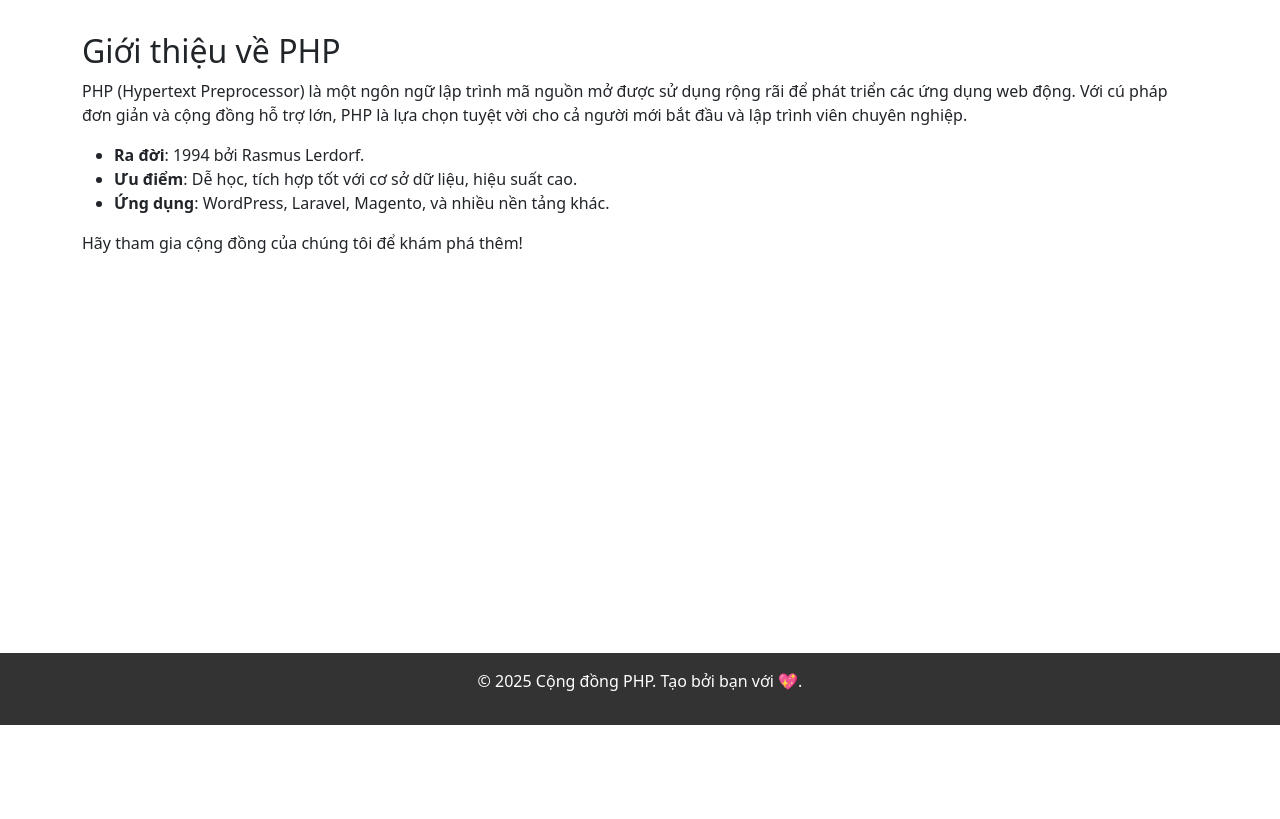
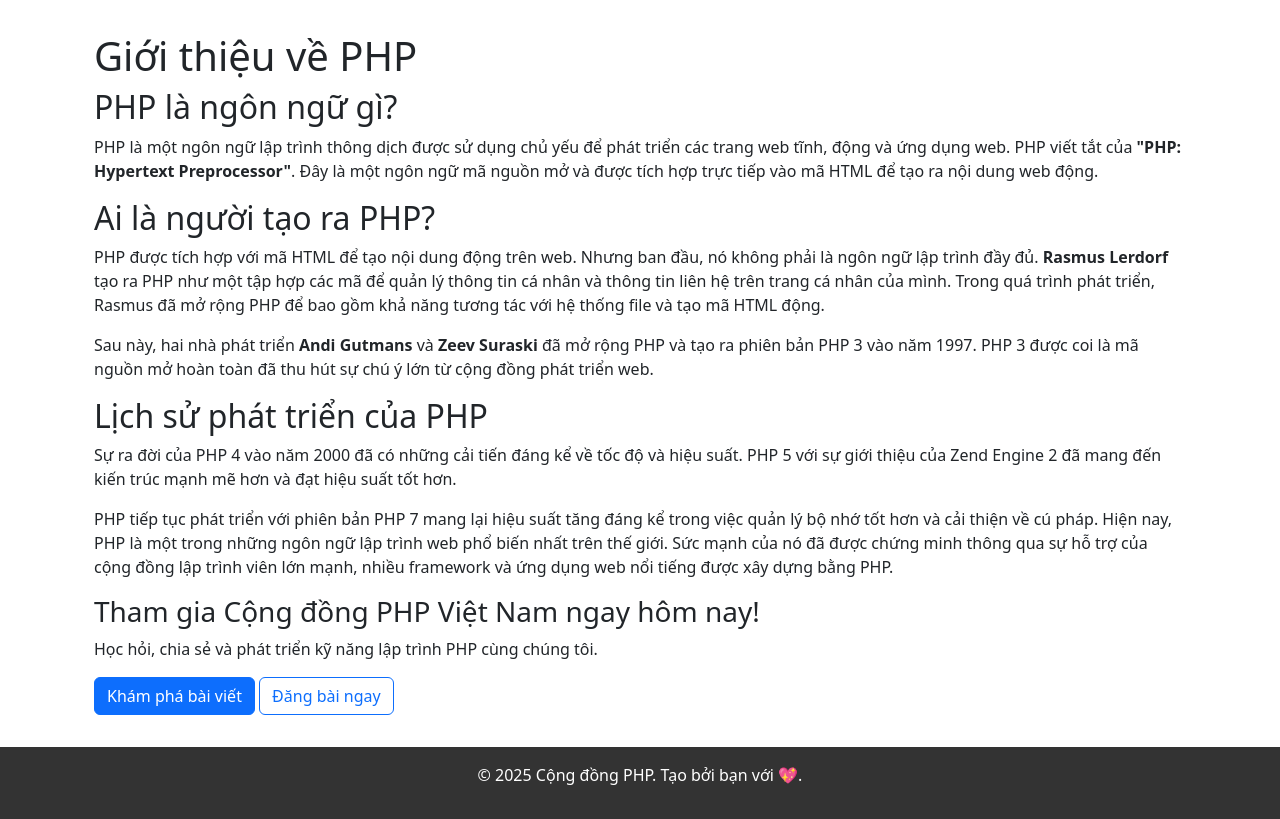
Before and after one commit to banh251o/doanphp, a PHP site: page /about.php in a window 1280 px wide. Shown: the part 75-894 px from the top of the page. Before the commit the page ends 800 px from the top, so only its background shows below. Run offline with PHP 8.4, Linux system fonts and the light colour scheme.

Commit message:
Trang giới thiệu

```diff
--- a/about.php
+++ b/about.php
@@ -1,10 +1,41 @@
-<?php include 'includes/header.php'; ?>
-<h2>Giới thiệu về PHP</h2>
-<p>PHP (Hypertext Preprocessor) là một ngôn ngữ lập trình mã nguồn mở được sử dụng rộng rãi để phát triển các ứng dụng web động. Với cú pháp đơn giản và cộng đồng hỗ trợ lớn, PHP là lựa chọn tuyệt vời cho cả người mới bắt đầu và lập trình viên chuyên nghiệp.</p>
-<ul>
-    <li><strong>Ra đời</strong>: 1994 bởi Rasmus Lerdorf.</li>
-    <li><strong>Ưu điểm</strong>: Dễ học, tích hợp tốt với cơ sở dữ liệu, hiệu suất cao.</li>
-    <li><strong>Ứng dụng</strong>: WordPress, Laravel, Magento, và nhiều nền tảng khác.</li>
-</ul>
-<p>Hãy tham gia cộng đồng của chúng tôi để khám phá thêm!</p>
+<?php
+include 'includes/db_connect.php';
+include 'includes/header.php';
+?>
+
+<!-- About Section -->
+<section class="about-section">
+    <div class="container">
+        <h1 class="section-title">Giới thiệu về PHP</h1>
+
+        <!-- PHP là gì? -->
+        <div class="about-content">
+            <h2>PHP là ngôn ngữ gì?</h2>
+            <p>PHP là một ngôn ngữ lập trình thông dịch được sử dụng chủ yếu để phát triển các trang web tĩnh, động và ứng dụng web. PHP viết tắt của <strong>"PHP: Hypertext Preprocessor"</strong>. Đây là một ngôn ngữ mã nguồn mở và được tích hợp trực tiếp vào mã HTML để tạo ra nội dung web động.</p>
+        </div>
+
+        <!-- Ai tạo ra PHP? -->
+        <div class="about-content">
+            <h2>Ai là người tạo ra PHP?</h2>
+            <p>PHP được tích hợp với mã HTML để tạo nội dung động trên web. Nhưng ban đầu, nó không phải là ngôn ngữ lập trình đầy đủ. <strong>Rasmus Lerdorf</strong> tạo ra PHP như một tập hợp các mã để quản lý thông tin cá nhân và thông tin liên hệ trên trang cá nhân của mình. Trong quá trình phát triển, Rasmus đã mở rộng PHP để bao gồm khả năng tương tác với hệ thống file và tạo mã HTML động.</p>
+            <p>Sau này, hai nhà phát triển <strong>Andi Gutmans</strong> và <strong>Zeev Suraski</strong> đã mở rộng PHP và tạo ra phiên bản PHP 3 vào năm 1997. PHP 3 được coi là mã nguồn mở hoàn toàn đã thu hút sự chú ý lớn từ cộng đồng phát triển web.</p>
+        </div>
+
+        <!-- Lịch sử phát triển -->
+        <div class="about-content">
+            <h2>Lịch sử phát triển của PHP</h2>
+            <p>Sự ra đời của PHP 4 vào năm 2000 đã có những cải tiến đáng kể về tốc độ và hiệu suất. PHP 5 với sự giới thiệu của Zend Engine 2 đã mang đến kiến trúc mạnh mẽ hơn và đạt hiệu suất tốt hơn.</p>
+            <p>PHP tiếp tục phát triển với phiên bản PHP 7 mang lại hiệu suất tăng đáng kể trong việc quản lý bộ nhớ tốt hơn và cải thiện về cú pháp. Hiện nay, PHP là một trong những ngôn ngữ lập trình web phổ biến nhất trên thế giới. Sức mạnh của nó đã được chứng minh thông qua sự hỗ trợ của cộng đồng lập trình viên lớn mạnh, nhiều framework và ứng dụng web nổi tiếng được xây dựng bằng PHP.</p>
+        </div>
+
+        <!-- Call to Action -->
+        <div class="cta-section">
+            <h3>Tham gia Cộng đồng PHP Việt Nam ngay hôm nay!</h3>
+            <p>Học hỏi, chia sẻ và phát triển kỹ năng lập trình PHP cùng chúng tôi.</p>
+            <a href="posts.php" class="btn btn-primary">Khám phá bài viết</a>
+            <a href="add_post.php" class="btn btn-outline-primary">Đăng bài ngay</a>
+        </div>
+    </div>
+</section>
+
 <?php include 'includes/footer.php'; ?>
```
Also changed, not shown: images/uploads/post_1744451358_anh.jpg (added), images/uploads/post_1744451620_anh.jpg (added), images/uploads/post_1744452827_chup-anh-chan-dung-cv-da-nang-13.jpg (added).
